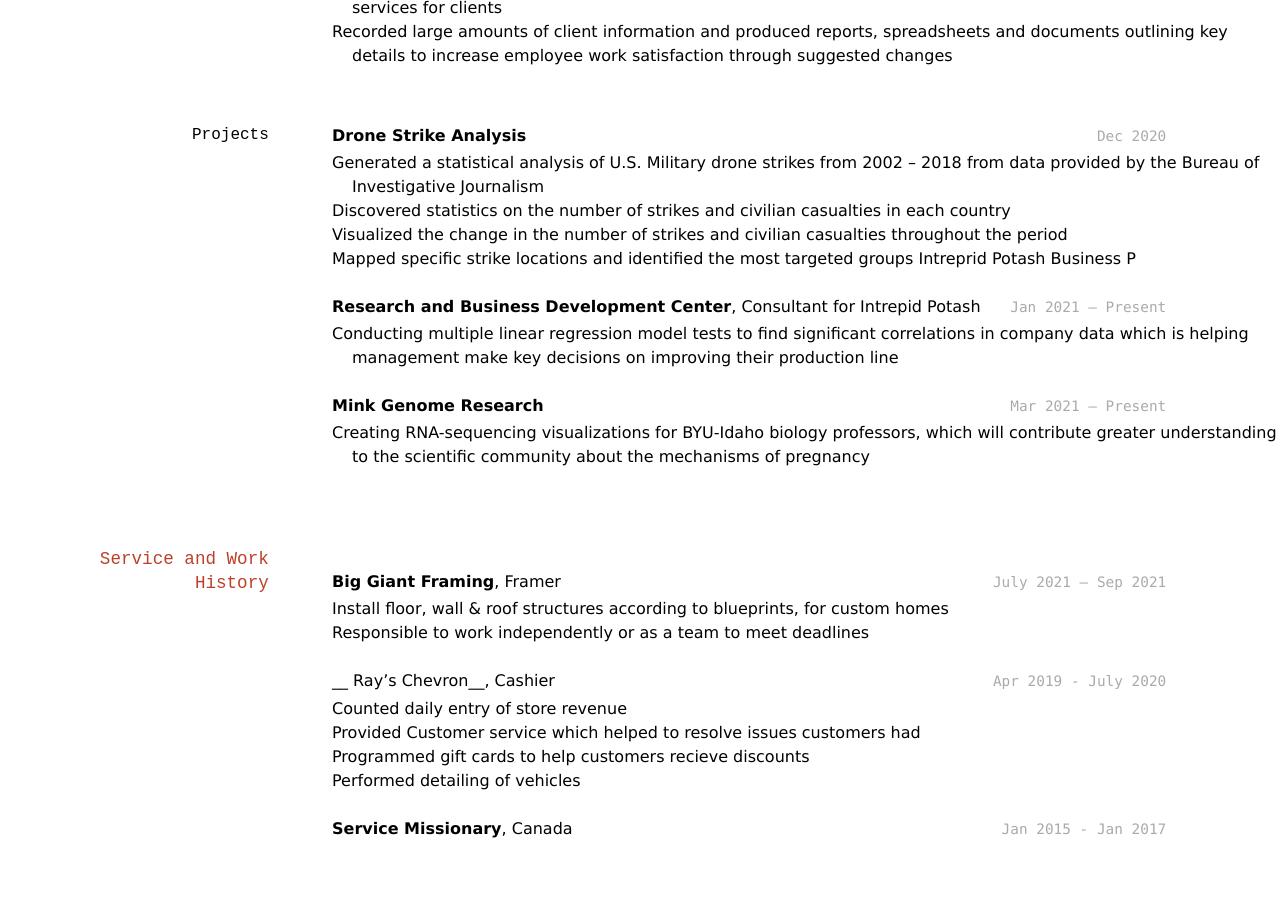
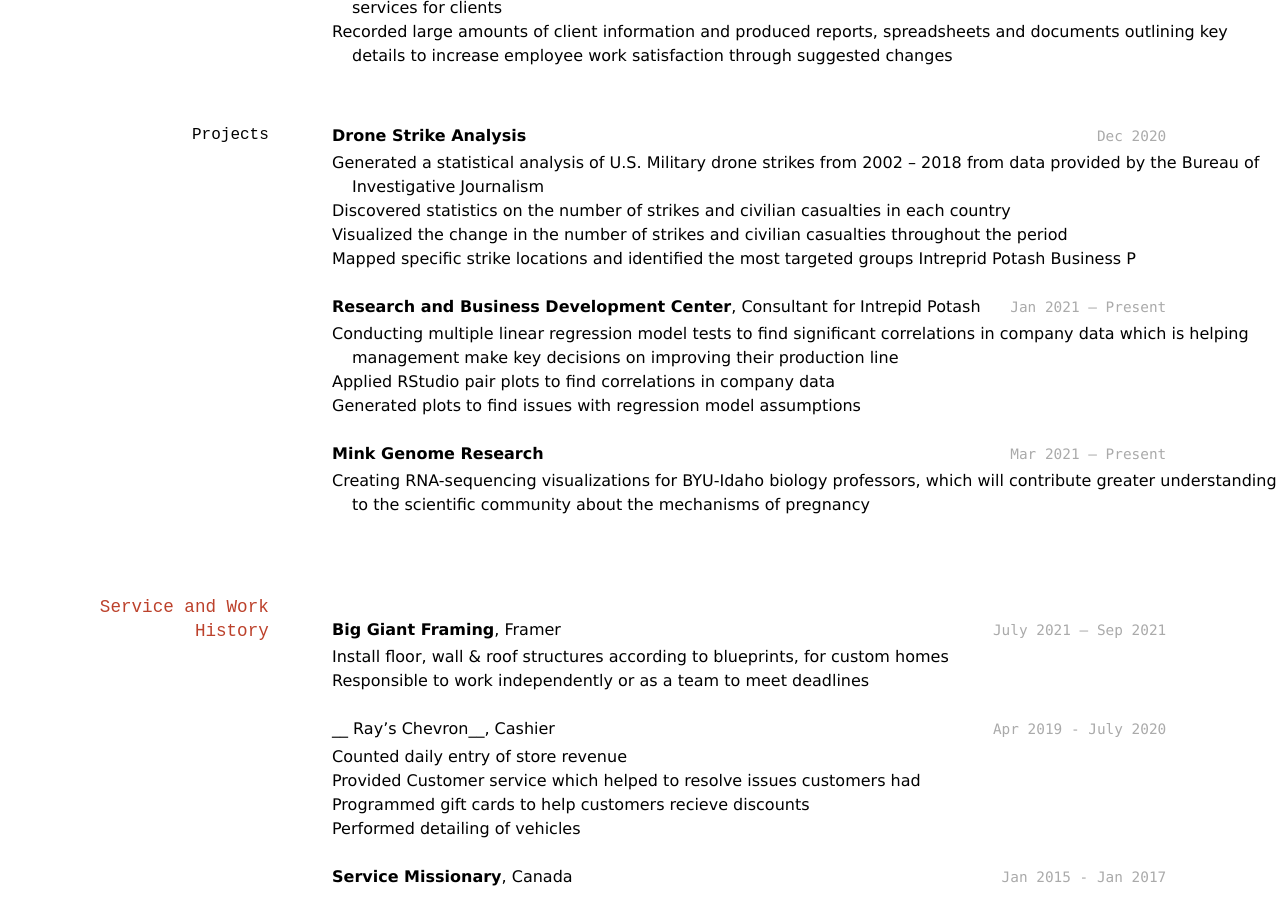
Before and after one commit to NoahRose1/TrivinoC_Resume, a Jekyll site: the page built from docs/index.md, in a window 1280 px wide and 900 px high, scrolled down 884 px. Built offline with Jekyll 4.4.1, drawn with Linux system fonts in a browser that asks for light colours; before the commit the page ends 1736 px from its top, so only the background shows below that.

Commit message:
Update index.md

```diff
--- a/docs/index.md
+++ b/docs/index.md
@@ -84,6 +84,8 @@ __Research and Business Development Center__, Consultant for Intrepid Potash
 
 - Conducting multiple linear regression model tests to find significant correlations in company data
 which is helping management make key decisions on improving their production line
+- Applied RStudio pair plots to find correlations in company data
+- Generated plots to find issues with regression model assumptions
 
 __Mink Genome Research__
 `Mar 2021 – Present`
```
